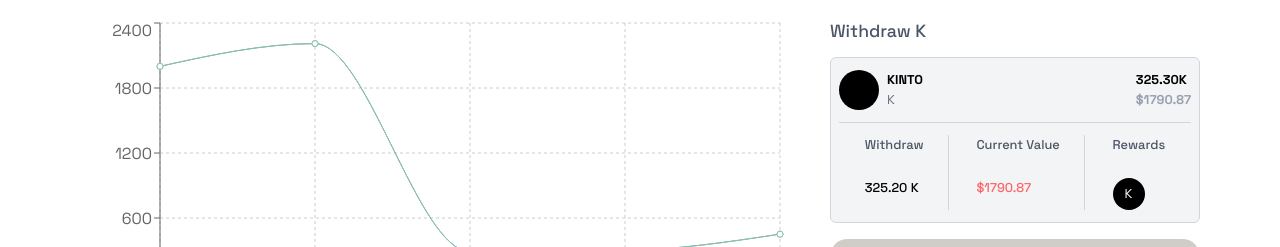
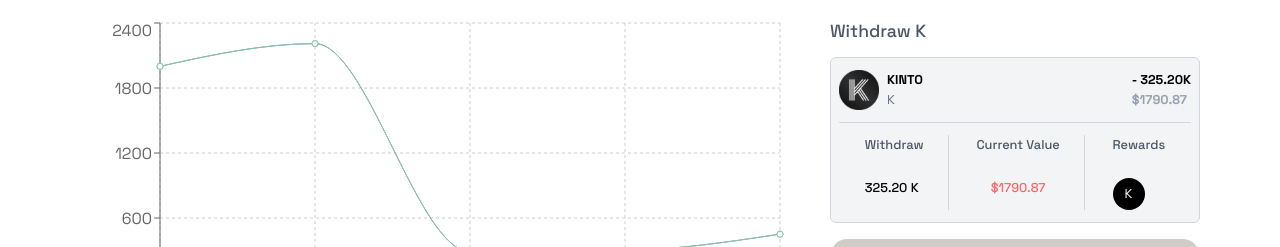
Before and after one commit to otizgit/Kinclone, a React (Vite) app: page / in a window 1280 px wide. Shown: the part 335-582 px from the top of the page. Built offline with nearby package versions, Linux system fonts and the light colour scheme.

Commit message:
kinto logo change

```diff
--- a/src/App.jsx
+++ b/src/App.jsx
@@ -170,14 +170,14 @@ function App() {
           <div className="p-2 py-3 mb-4 border-[0.1em] border-gray-300 bg-gray-100 rounded-md">
             <div className="flex justify-between items-center gap-4 pb-3 border-b-[0.1em] border-gray-300 mb-3">
               <div className="flex gap-2 items-center">
-                <div className="w-10 h-10 rounded-full bg-black"></div>
+                <img src={kintoLogo} alt="logo" className="w-10" />
                 <div>
                   <h1 className="font-bold text-[0.8rem]">KINTO</h1>
                   <p className="text-gray-500 text-[0.8rem]">K</p>
                 </div>
               </div>
               <div>
-                <h1 className="font-bold text-[0.8rem]">325.30K</h1>
+                <h1 className="font-bold text-[0.8rem]">- 325.20K</h1>
                 <p className="font-bold text-[0.8rem] text-gray-400">
                   $1790.87
                 </p>
@@ -195,7 +195,7 @@ function App() {
                 <h1 className="text-[0.8rem] mb-6 text-gray-600 font-medium">
                   Current Value
                 </h1>
-                <p className="font-medium text-[0.8rem] text-red-400">
+                <p className="font-medium text-center text-[0.8rem] text-red-400">
                   $1790.87
                 </p>
               </div>
```
